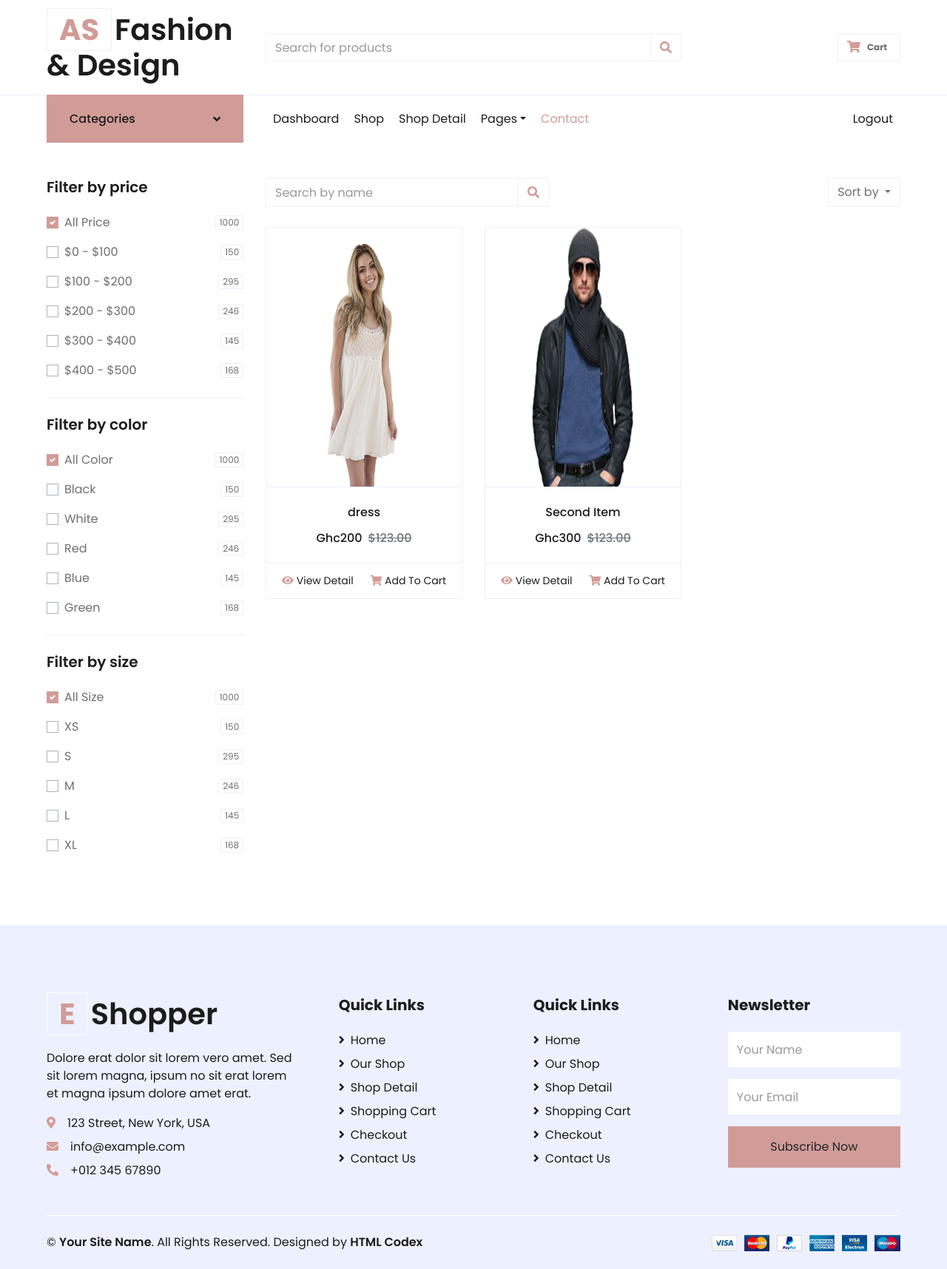
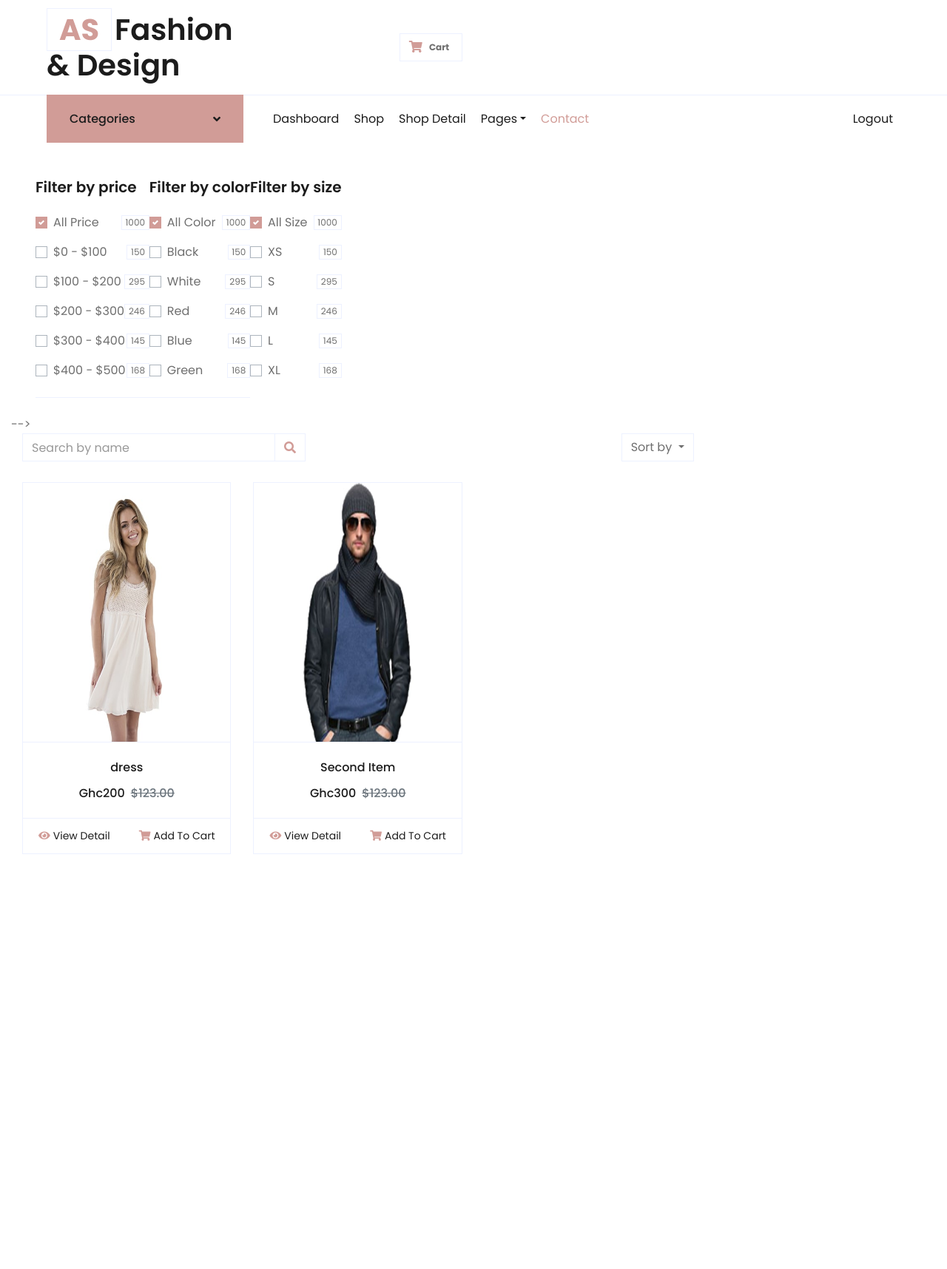
Before and after one commit to Hamed-Traore/As-fashion-design, a PHP site: page /view/shop.php in a window 1280 px wide. Shown: the whole page at 74% size. After the commit the page ends 1155 px from the top, so only its background shows below. Run offline with PHP 8.4, Linux system fonts and the light colour scheme; the visitor is signed in with stand-in values (Sample User, id 1); data comes from the database, SQL or seed files in the repository; data that the repository does not hold is empty; some libraries are stand-ins or nearby versions.

Commit message:
search bar comment out

```diff
--- a/view/header3.php
+++ b/view/header3.php
@@ -36,7 +36,7 @@
                     <h1 class="m-0 display-5 font-weight-semi-bold"><span class="text-primary font-weight-bold border px-3 mr-1">AS</span>Fashion & Design</h1>
                 </a>
             </div>
-            <div class="col-lg-6 col-6 text-left">
+            <!-- <div class="col-lg-6 col-6 text-left">
                 <form action="">
                     <div class="input-group">
                         <input type="text" class="form-control" placeholder="Search for products">
@@ -47,7 +47,7 @@
                         </div>
                     </div>
                 </form>
-            </div>
+            </div> -->
             <div class="col-lg-3 col-6 text-right">
                 <!-- <a href="" class="btn border">
                     <i class="fas fa-heart text-primary"></i>
--- a/view/shop.php
+++ b/view/shop.php
@@ -59,7 +59,7 @@ $products= select_all_product();
     <div class="container-fluid pt-5">
         <div class="row px-xl-5">
             <!-- Shop Sidebar Start -->
-            <div class="col-lg-3 col-md-12">
+            <!-- <div class="col-lg-3 col-md-12">
                 <!-- Price Start -->
                 <div class="border-bottom mb-4 pb-4">
                     <h5 class="font-weight-semi-bold mb-4">Filter by price</h5>
@@ -173,7 +173,7 @@ $products= select_all_product();
                     </form>
                 </div>
                 <!-- Size End -->
-            </div>
+            </div> -->
             <!-- Shop Sidebar End -->
 
 
@@ -239,7 +239,7 @@ $products= select_all_product();
 
 
     <!-- Footer Start -->
-    <div class="container-fluid bg-secondary text-dark mt-5 pt-5">
+    <!-- <div class="container-fluid bg-secondary text-dark mt-5 pt-5">
         <div class="row px-xl-5 pt-5">
             <div class="col-lg-4 col-md-12 mb-5 pr-3 pr-xl-5">
                 <a href="" class="text-decoration-none">
@@ -304,7 +304,7 @@ $products= select_all_product();
                 <img class="img-fluid" src="img/payments.png" alt="">
             </div>
         </div>
-    </div>
+    </div> -->
     <!-- Footer End -->
 
 
```
